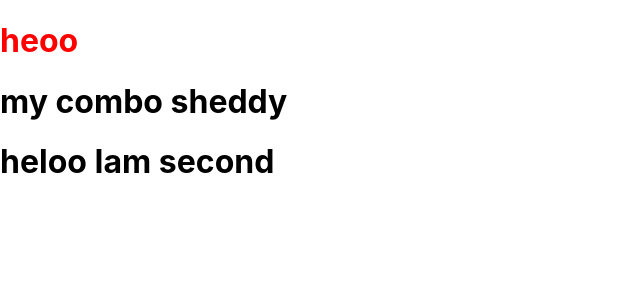
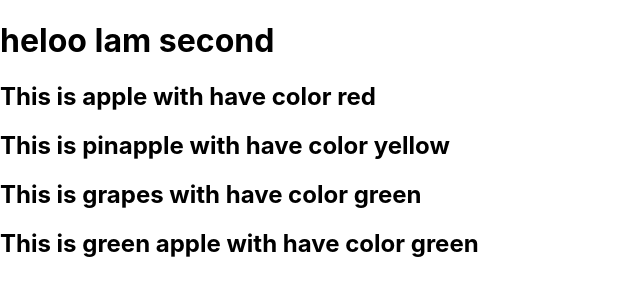
Before and after one commit to Vishnu7025/Frontend-Real_Estate_web, a React (Create React App) app in the folder frontend/: page / in a window 1280 px wide. Shown: the top 300 px of the page, without its empty margins (0-640 px from the left). Built offline with nearby package versions, Linux system fonts and the light colour scheme.

Commit message:
map.() function

```diff
--- a/frontend/src/App.js
+++ b/frontend/src/App.js
@@ -3,14 +3,18 @@ import './App.css';
 import Second from './Second';
 
 function App() {
-  function Mycombo(props){
-    return <h1>my combo {props.name}</h1>;
-  }
+  const theFruits = [
+    {id:1,name:"apple",color:"red"},
+    { id: 2,name: "pinapple", color:"yellow"},
+    { id: 3,name: "grapes", color:"green"},
+    { id: 4,name: "green apple", color:"green"},
+  ]
   return (
     <div>
-     <h1 className='visu'>heoo</h1>
-     <Mycombo name='sheddy' />
      <Second />
+     { theFruits.map((fruits)=>{
+      return <h2 key={fruits.id}>This is {fruits.name} with have color {fruits.color}</h2>
+     })}
     </div>
 
   );
```
